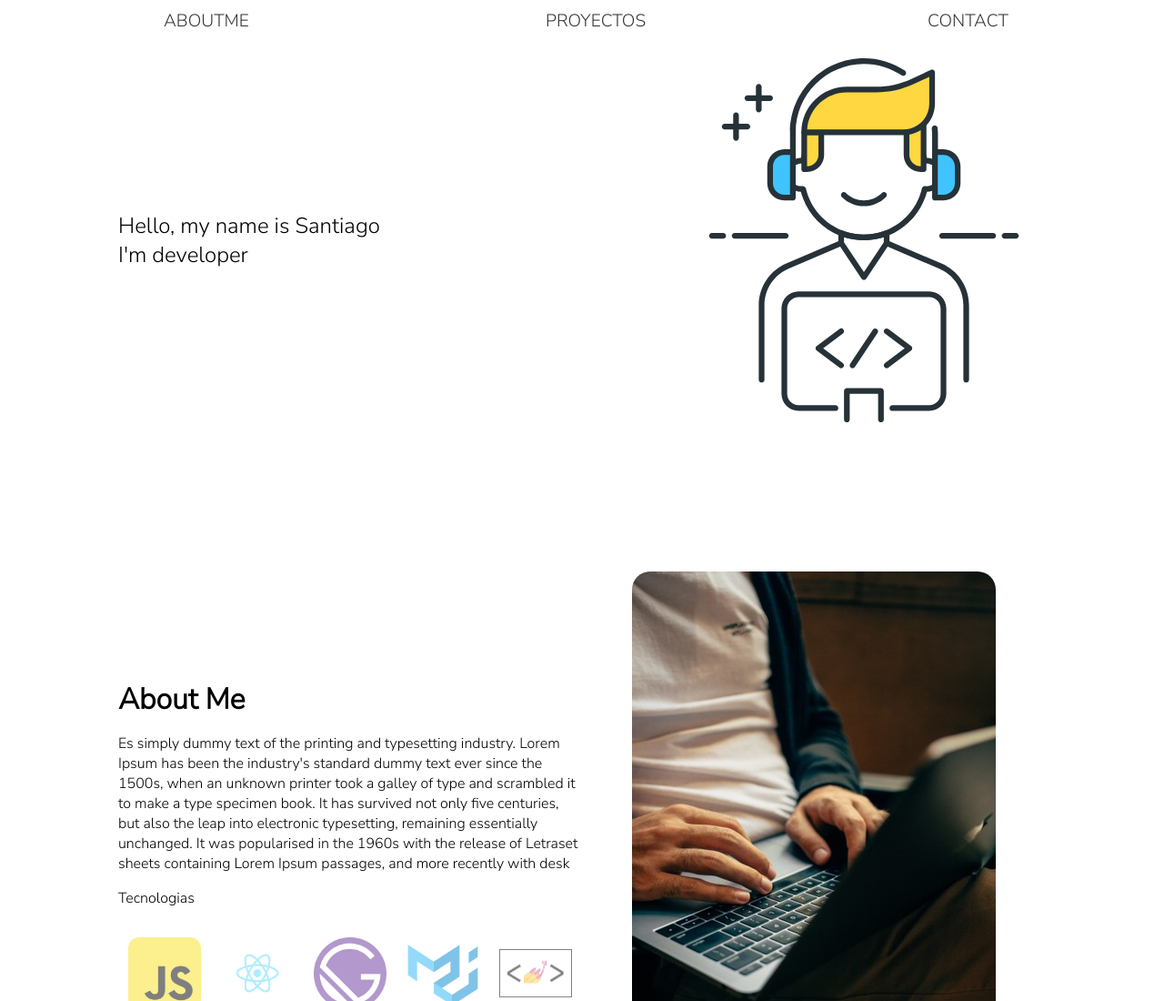
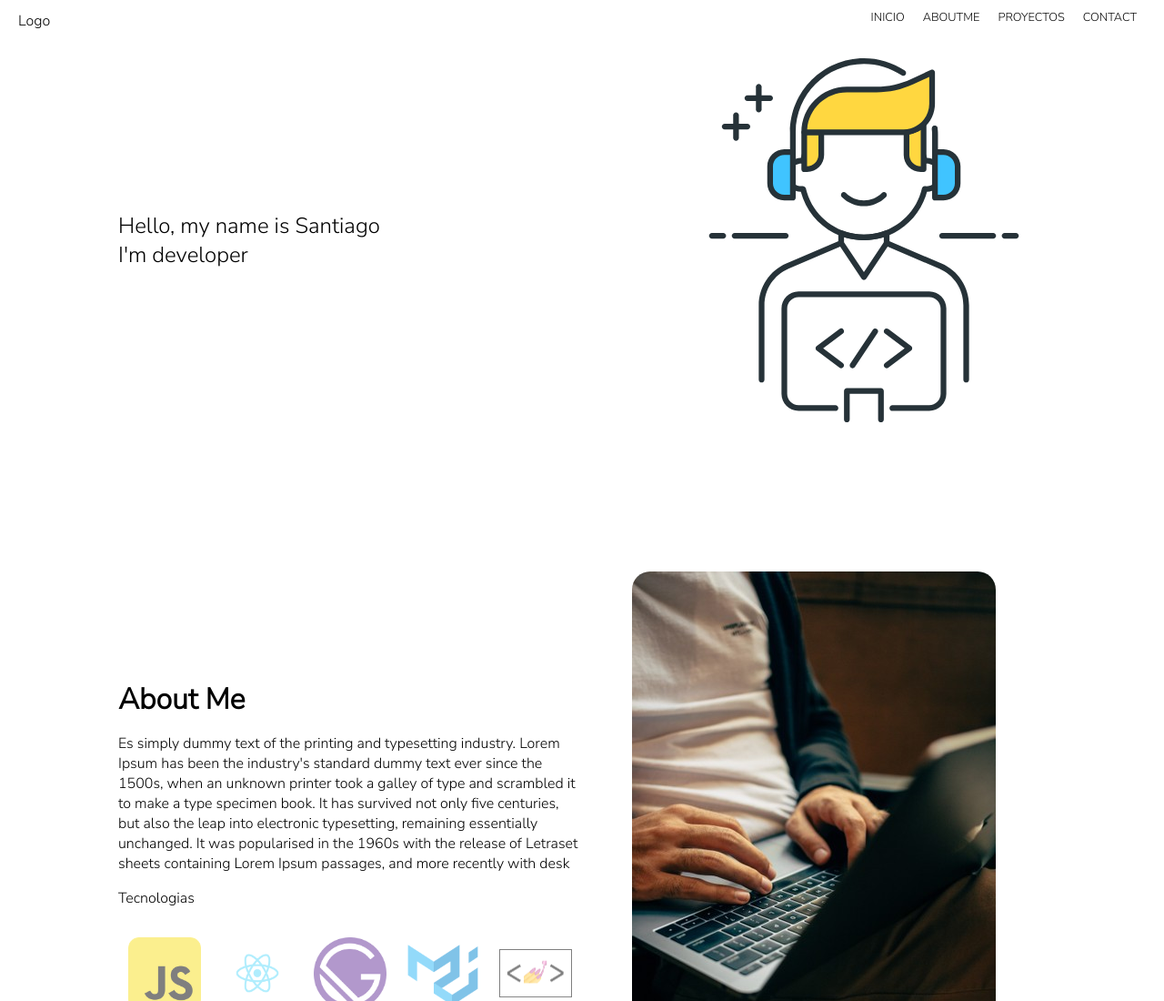
Before and after one commit to santiagoMoreno73/my-website, a Gatsby site: page / in a window 1280 px wide. Shown: the top 1100 px of the page at 91% size. Built offline with nearby package versions, Linux system fonts and the light colour scheme; Gatsby itself is replaced by a stand-in of ours.

Commit message:
Add-menu resposive

```diff
--- a/src/components/Header/Header.js
+++ b/src/components/Header/Header.js
@@ -6,7 +6,7 @@ import { IconDevelop } from "../../assets/icons/Config"
 
 const Header = () => {
   return (
-    <Container>
+    <Container id="inicio">
       <Div1>
         <p>
           Hello, my name is Santiago<br></br>I'm developer
--- /dev/null
+++ b/src/components/Navbar/Burger.js
@@ -0,0 +1,23 @@
+import React, { useState } from "react"
+
+import { StyledBurguer } from "./NavbarStyle"
+
+// components
+import RightNav from "./RightNav"
+
+const Burger = () => {
+  const [open, setOpen] = useState(false)
+
+  return (
+    <>
+      <StyledBurguer open={open} onClick={() => setOpen(!open)}>
+        <div />
+        <div />
+        <div />
+      </StyledBurguer>
+      <RightNav open={open} />
+    </>
+  )
+}
+
+export default Burger
--- a/src/components/Navbar/Navbar.js
+++ b/src/components/Navbar/Navbar.js
@@ -1,19 +1,23 @@
 import React from "react"
+import Burger from "./Burger"
 
 // style
-import { NavMenu } from "./NavbarStyle"
-
-// link
-import { Link } from "gatsby"
+import { Nav } from "./NavbarStyle"
 
 const Navbar = () => {
   return (
-    <NavMenu>
-      <Link to="/#about">AboutMe</Link>
-      <Link to="/#projects">Proyectos</Link>
-      <Link to="/#contact">Contact</Link>
-      <div className="dot"></div>
-    </NavMenu>
+    <>
+      <Nav>
+        <div className="logo">Logo</div>
+        <Burger />
+      </Nav>
+    </>
+    //<NavMenu>
+    //  <Link to="/#about">AboutMe</Link>
+    //  <Link to="/#projects">Proyectos</Link>
+    //  <Link to="/#contact">Contact</Link>
+    //  <div className="dot"></div>
+    //</NavMenu>
   )
 }
 
--- a/src/components/Navbar/NavbarStyle.js
+++ b/src/components/Navbar/NavbarStyle.js
@@ -1,32 +1,42 @@
 import styled from "styled-components"
 
-export const NavMenu = styled.nav`
+export const Nav = styled.nav`
+  width: 100%;
+  height: 45px;
+  border-botton: 2px solid blue;
+  padding: 0 20px;
+  display: flex;
   position: fixed;
-  z-index: 1;
-  justify-content: center;
-  background: White;
   top: 0;
-  width: 100%;
+  justify-content: space-between;
+  background: #ffffff;
+  z-index: 2;
+
+  .logo {
+    display: flex;
+    align-items: center;
+    justify-content: center;
+  }
+`
+export const Ul = styled.ul`
+  list-style: none;
   display: flex;
-  opacity: 0.8;
-  justify-content: space-around;
-  padding: 10px;
+  flex-flow: row nowrap;
 
   a {
+    padding: 10px 10px;
     color: Black;
     text-decoration: none;
-    font-size: 1.2em;
+    font-size: 0.8em;
     text-transform: uppercase;
-    font-weight: 500;
     display: inline-block;
-    width: 80px;
+    width: 100%;
     -webkit-transition: all 0.2s ease-in-out;
     transition: all 0.2s ease-in-out;
   }
   a:hover {
     color: #0099ff;
   }
-
   .dot {
     position: absolute;
     top: 38px;
@@ -41,7 +51,6 @@ export const NavMenu = styled.nav`
     -webkit-transition: all 0.5s ease-in-out;
     transition: all 0.8s ease-in-out;
   }
-
   a:nth-child(1):hover ~ .dot {
     -webkit-transform: translateX(86px);
     transform: translateX(86px);
@@ -65,4 +74,120 @@ export const NavMenu = styled.nav`
     transition: all 0.8s ease-in-out;
     opacity: 1;
   }
+
+  @media ${props => props.theme.breakpoints.md} {
+    flex-flow: column nowrap;
+    background: #fbfbfb;
+    position: fixed;
+    transform: ${({ open }) => (open ? "translateX(0)" : "translateX(100%)")};
+    top: 0;
+    right: 0;
+    height: 100vh;
+    width: 300px;
+    padding-top: 3.5rem;
+    transition: transform 0.3s ease-in-out;
+  }
 `
+export const StyledBurguer = styled.div`
+  width: 2rem;
+  height: 2rem;
+  position: fixed;
+  top: 15px;
+  right: 20px;
+  display: none;
+  z-index: 4;
+
+  @media ${props => props.theme.breakpoints.md} {
+    display: flex;
+    justify-content: space-around;
+    flex-flow: column nowrap;
+  }
+
+  div {
+    width: 2rem;
+    height: 0.25rem;
+    background: #0099ff;
+    border-radius: 10px;
+    transform-origin: 1px;
+    transition: all 0.3s linear;
+
+    &:nth-child(1) {
+      transform: ${({ open }) => (open ? "rotate(45deg)" : "rotate(0)")};
+    }
+    &:nth-child(2) {
+      transform: ${({ open }) => (open ? "translateX(100%)" : "translateX(0)")};
+      opacity: ${({ open }) => (open ? 0 : 1)};
+    }
+    &:nth-child(3) {
+      transform: ${({ open }) => (open ? "rotate(-45deg)" : "rotate(0)")};
+    }
+  }
+`
+
+//  position: fixed;
+//  z-index: 1;
+//  justify-content: center;
+//  background: White;
+//  top: 0;
+//  width: 100%;
+//  display: flex;
+//  opacity: 0.8;
+//  justify-content: space-around;
+//  padding: 10px;
+//
+//  @media ${props => props.theme.breakpoints.sm} {
+//    display: flex;
+//    justify-content: center;
+//  }
+//
+//  a {
+//    color: Black;
+//    text-decoration: none;
+//    font-size: 1.2em;
+//    text-transform: uppercase;
+//    font-weight: 500;
+//    display: inline-block;
+//    width: 80px;
+//    -webkit-transition: all 0.2s ease-in-out;
+//    transition: all 0.2s ease-in-out;
+//  }
+
+//
+//  .dot {
+//    position: absolute;
+//    top: 38px;
+//    left: 150px;
+//    width: 6px;
+//    height: 6px;
+//    background: #0099ff;
+//    border-radius: 50%;
+//    opacity: 0;
+//    -webkit-transform: translateX(30px);
+//    transform: translateX(30px);
+//    -webkit-transition: all 0.5s ease-in-out;
+//    transition: all 0.8s ease-in-out;
+//  }
+//
+//  a:nth-child(1):hover ~ .dot {
+//    -webkit-transform: translateX(86px);
+//    transform: translateX(86px);
+//    -webkit-transition: all 0.5s ease-in-out;
+//    transition: all 0.8s ease-in-out;
+//    opacity: 1;
+//  }
+//
+//  a:nth-child(2):hover ~ .dot {
+//    -webkit-transform: translateX(530px);
+//    transform: translateX(530px);
+//    -webkit-transition: all 0.5s ease-in-out;
+//    transition: all 0.8s ease-in-out;
+//    opacity: 1;
+//  }
+//
+//  a:nth-child(3):hover ~ .dot {
+//    -webkit-transform: translateX(974px);
+//    transform: translateX(974px);
+//    -webkit-transition: all 0.5s ease-in-out;
+//    transition: all 0.8s ease-in-out;
+//    opacity: 1;
+//  }
--- /dev/null
+++ b/src/components/Navbar/RightNav.js
@@ -0,0 +1,20 @@
+import React from "react"
+
+import { Ul } from "./NavbarStyle"
+
+// link
+import { Link } from "gatsby"
+
+const RightNav = ({ open }) => {
+  return (
+    <Ul open={open}>
+      <Link to="/#inicio">Inicio</Link>
+      <Link to="/#about">AboutMe</Link>
+      <Link to="/#projects">Proyectos</Link>
+      <Link to="/#contact">Contact</Link>
+      <div className="dot"></div>
+    </Ul>
+  )
+}
+
+export default RightNav
--- a/src/layout/LayoutStyle.js
+++ b/src/layout/LayoutStyle.js
@@ -8,8 +8,4 @@ export const Container = styled.div`
   h2 {
     font-size: 2em;
   }
-
-  @media ${props => props.theme.breakpoints.md} {
-    margin: 10px;
-  }
 `
--- a/src/layout/layout.js
+++ b/src/layout/layout.js
@@ -7,11 +7,13 @@ import Footer from "../components/Footer/Footer"
 import Navbar from "../components/Navbar/Navbar"
 import Theme from "../styles/theme"
 
-const Layout = ({ children }) => {
+const Layout = ({ children, width }) => {
+  const isMobile = width === "xs" || width === "sm"
+
   return (
     <Theme>
       <Navbar />
-      <Container>
+      <Container deviceType={{ mobile: isMobile }}>
         <Header />
         <main>{children}</main>
       </Container>
```
